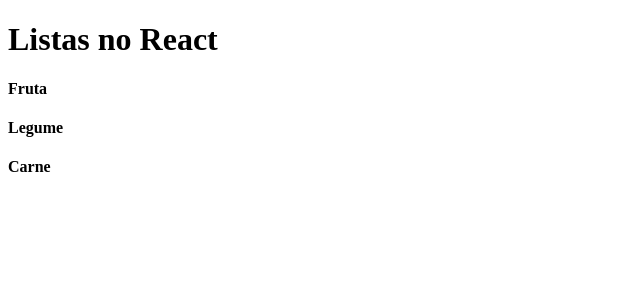
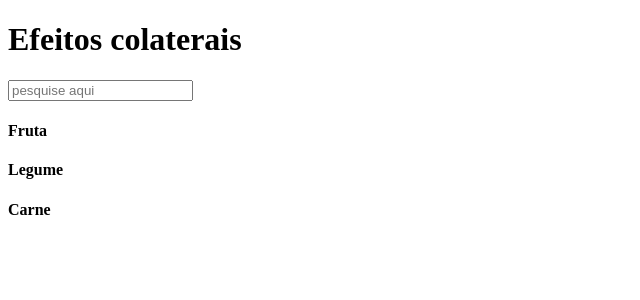
Before and after one commit to Patrikts/react-trilha-digital-santander-coders, a React (Vite) app: page / in a window 1280 px wide. Shown: the top 300 px of the page, without its empty margins (0-640 px from the left). Built offline with nearby package versions, Linux system fonts and the light colour scheme.

Commit message:
Efeitos Colaterais

```diff
--- a/src/App.jsx
+++ b/src/App.jsx
@@ -1,11 +1,44 @@
-import MinhaLista from "./components/MinhaLista";
+import { useEffect, useState } from "react"
+
+const minhaLista = [
+  { id: '1', value: 'Fruta'},
+  { id: '2', value: 'Legume'},
+  { id: '3', value: 'Carne'},
+]
 
 export default function App() {
 
+  const [produtos, setProdutos] = useState(minhaLista)
+  const [pesquisa, setPesquisa] = useState('')
+
+  useEffect(
+    () => {
+      if(pesquisa) {
+      const novaLista = minhaLista.filter( (item) => {
+        return item.value.toLowerCase().includes(pesquisa.toLowerCase())
+      } )
+      setProdutos(novaLista)
+    } else {
+      setProdutos(minhaLista)
+    }
+  }
+  ,  [pesquisa])
+
   return (
     <div>
-      <h1>Listas no React</h1>
-      <MinhaLista />
-    </div>
+      <h1>Efeitos colaterais</h1>
+      <input
+        value={pesquisa}
+        onChange={(e) => setPesquisa(e.target.value)}
+
+      placeholder="pesquise aqui"></input>
+      {produtos.map((item) => {
+        return (
+          <div key={item.id}>
+            <h4>{item.value}</h4>
+            </div>
+        )
+      })}
+      </div>
   )
 }
```
